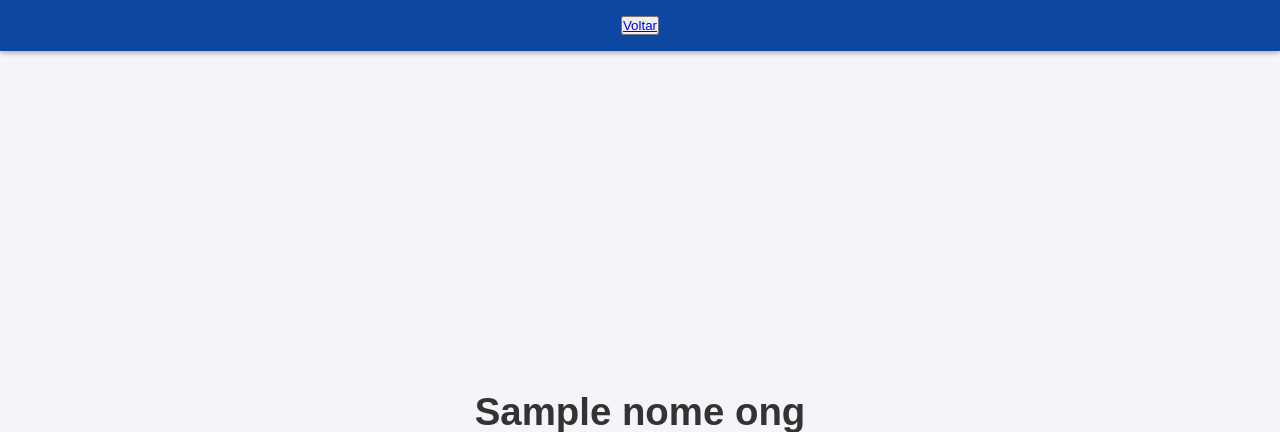
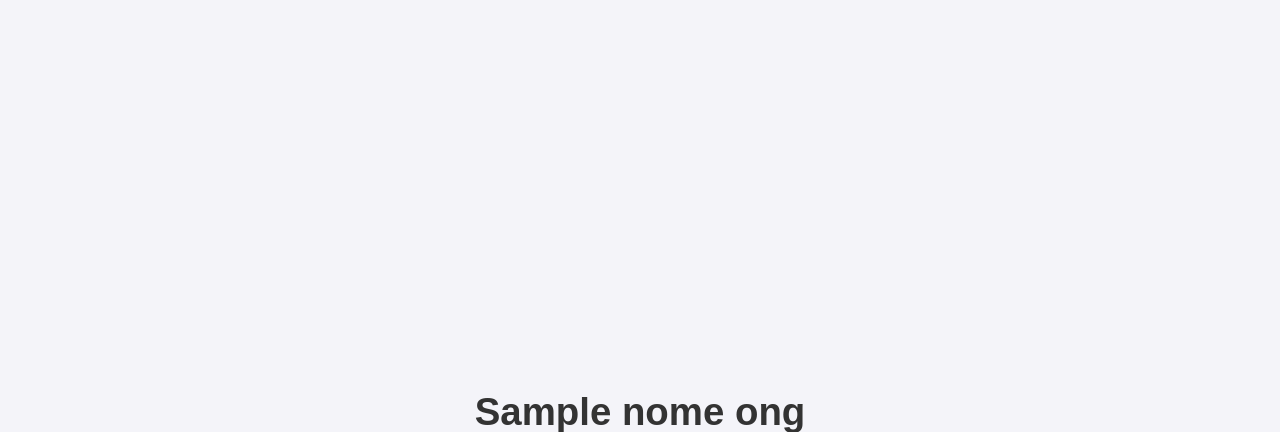
Before and after one commit to AkinaMisaki/ONGs-Browser, a PHP site: the page made by view/visualizar_ong.php in a window 1280 px wide. Shown: the top 432 px of the page. Run offline with PHP 8.4, Linux system fonts and the light colour scheme; the template is opened without the code that fills it: most values are stand-ins (such as "Sample title", 1, 10 or a date in 2020).

Commit message:
implementação do header no visualizar ong

```diff
--- a/controller/visualizar_ong.php
+++ b/controller/visualizar_ong.php
@@ -1,5 +1,7 @@
 <?php
 header('Content-Type: text/html; charset=utf-8');
+include '../view/reusable/header.php';
+
 include __DIR__ . '/../conn/config.php';
 
 $id = ($_GET['id']) ?? null;
--- a/view/reusable/header.php
+++ b/view/reusable/header.php
@@ -4,7 +4,6 @@ if (session_status() === PHP_SESSION_NONE) {
 }
 
 if (!isset($url_base)) {
-
     require_once __DIR__ . '/../../conn/config.php';
 }
 ?>
--- a/view/visualizar_ong.php
+++ b/view/visualizar_ong.php
@@ -6,10 +6,7 @@
     <title>Visualizar Ong</title>
     <link rel="stylesheet" href="../view/css/login_usuario.css">
 
-    <header class="barra-fixa">
-        <button><a href="../index.php">Voltar</a></button>
 
-        </header>
 
     <main>
         <h1><?php echo $nome_ong;?></h1>
```
